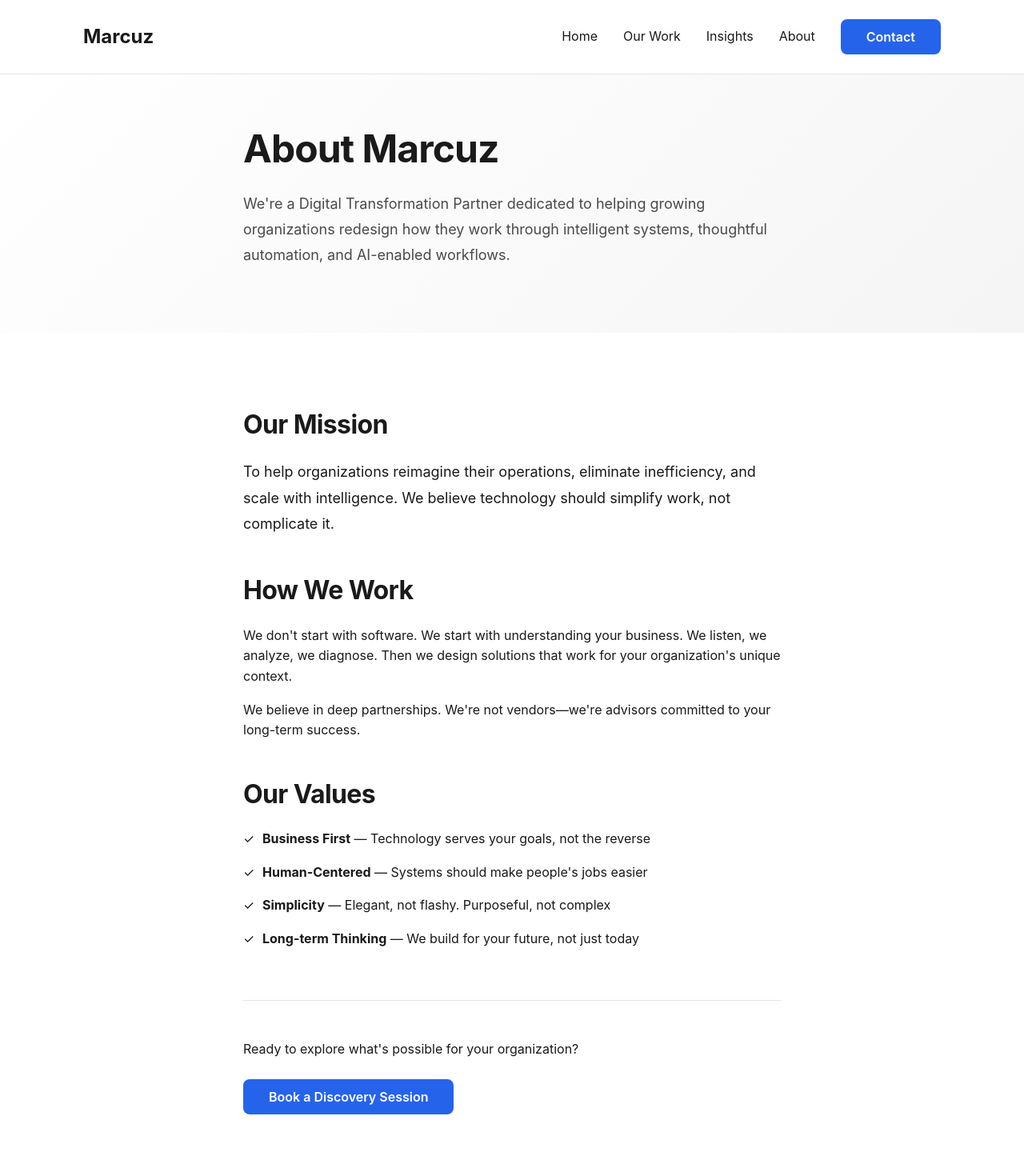
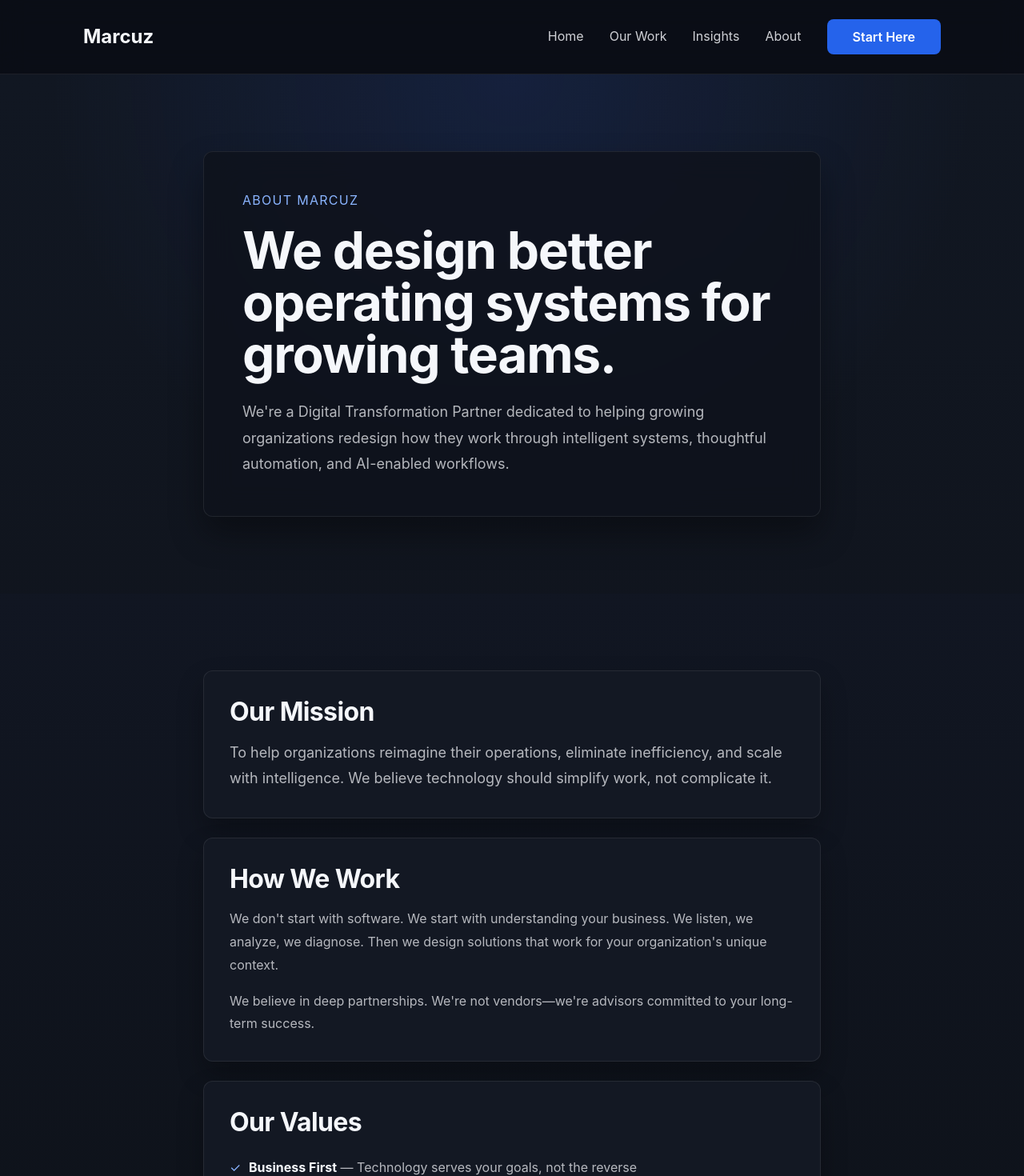
Before and after one commit to E0993599799/marcuz-website, a Next.js app: page /about in a window 1280 px wide. Shown: the top 1470 px of the page at 80% size. Built offline with nearby package versions, Linux system fonts and the light colour scheme.

Commit message:
feat: apply dark redesign and project review flow

```diff
--- a/src/app/about/page.tsx
+++ b/src/app/about/page.tsx
@@ -5,63 +5,76 @@ export const metadata = {
   description: 'Learn about Marcuz, our mission, and how we approach digital transformation work.',
 };
 
+const values = [
+  'Business First — Technology serves your goals, not the reverse',
+  'Human-Centered — Systems should make people\'s jobs easier',
+  'Simplicity — Elegant, not flashy. Purposeful, not complex',
+  'Long-term Thinking — We build for your future, not just today',
+];
+
 export default function AboutPage() {
   return (
-    <div>
-      <section style={{ paddingTop: 'var(--spacing-2xl)', paddingBottom: 'var(--spacing-2xl)', background: 'linear-gradient(135deg, var(--color-white) 0%, var(--color-gray-warm) 100%)' }}>
-        <div className="container" style={{ maxWidth: '800px' }}>
-          <h1 style={{ fontSize: 'var(--font-size-display-lg)', marginBottom: 'var(--space-6)' }}>About Marcuz</h1>
-          <p style={{ fontSize: 'var(--font-size-lg)', color: 'var(--color-text-secondary)', lineHeight: 'var(--line-height-relaxed)' }}>
-            We're a Digital Transformation Partner dedicated to helping growing organizations redesign how they work through intelligent systems, thoughtful automation, and AI-enabled workflows.
+    <main className="dark-canvas">
+      <section className="section-padding" style={{ paddingTop: 'var(--spacing-3xl)', paddingBottom: 'var(--spacing-3xl)' }}>
+        <div className="container" style={{ maxWidth: '900px' }}>
+          <div className="dark-panel" style={{ padding: 'var(--space-12)' }}>
+            <p className="dark-eyebrow" style={{ marginBottom: 'var(--space-4)' }}>
+              About Marcuz
             </p>
+            <h1 style={{ fontSize: 'clamp(3rem, 5vw, 4.8rem)', marginBottom: 'var(--space-6)', lineHeight: 1.02 }}>
+              We design better operating systems for growing teams.
+            </h1>
+            <p className="dark-copy" style={{ fontSize: 'var(--font-size-lg)', lineHeight: 'var(--line-height-relaxed)', maxWidth: '760px', marginBottom: 0 }}>
+              We're a Digital Transformation Partner dedicated to helping growing organizations redesign how they work through
+              intelligent systems, thoughtful automation, and AI-enabled workflows.
+            </p>
+          </div>
         </div>
       </section>
 
-      <section className="section-padding">
-        <div className="container" style={{ maxWidth: '800px' }}>
-          <h2 style={{ marginBottom: 'var(--space-6)' }}>Our Mission</h2>
-          <p style={{ fontSize: 'var(--font-size-lg)', marginBottom: 'var(--space-12)', lineHeight: 'var(--line-height-relaxed)' }}>
-            To help organizations reimagine their operations, eliminate inefficiency, and scale with intelligence. We believe technology should simplify work, not complicate it.
+      <section className="section-padding dark-section">
+        <div className="container" style={{ maxWidth: '900px' }}>
+          <div className="dark-card" style={{ padding: 'var(--space-8)', marginBottom: 'var(--space-6)' }}>
+            <h2 style={{ marginBottom: 'var(--space-4)' }}>Our Mission</h2>
+            <p className="dark-copy" style={{ fontSize: 'var(--font-size-lg)', marginBottom: 0, lineHeight: 'var(--line-height-relaxed)' }}>
+              To help organizations reimagine their operations, eliminate inefficiency, and scale with intelligence. We believe
+              technology should simplify work, not complicate it.
             </p>
+          </div>
 
-          <h2 style={{ marginBottom: 'var(--space-6)' }}>How We Work</h2>
-          <p style={{ marginBottom: 'var(--space-4)' }}>
-            We don't start with software. We start with understanding your business. We listen, we analyze, we diagnose. Then we design solutions that work for your organization's unique context.
+          <div className="dark-card" style={{ padding: 'var(--space-8)', marginBottom: 'var(--space-6)' }}>
+            <h2 style={{ marginBottom: 'var(--space-4)' }}>How We Work</h2>
+            <p className="dark-copy" style={{ marginBottom: 'var(--space-4)', lineHeight: 'var(--line-height-relaxed)' }}>
+              We don't start with software. We start with understanding your business. We listen, we analyze, we diagnose.
+              Then we design solutions that work for your organization's unique context.
             </p>
-          <p style={{ marginBottom: 'var(--space-12)' }}>
+            <p className="dark-copy" style={{ marginBottom: 0, lineHeight: 'var(--line-height-relaxed)' }}>
               We believe in deep partnerships. We're not vendors—we're advisors committed to your long-term success.
             </p>
+          </div>
 
+          <div className="dark-card" style={{ padding: 'var(--space-8)' }}>
             <h2 style={{ marginBottom: 'var(--space-6)' }}>Our Values</h2>
-          <ul style={{ listStyle: 'none', padding: 0, marginBottom: 'var(--space-12)' }}>
-            <li style={{ paddingLeft: 'var(--space-6)', marginBottom: 'var(--space-4)', position: 'relative' }}>
-              <span style={{ position: 'absolute', left: 0 }}>✓</span>
-              <strong>Business First</strong> — Technology serves your goals, not the reverse
+            <ul style={{ listStyle: 'none', padding: 0, marginBottom: 0, display: 'grid', gap: 'var(--space-4)' }}>
+              {values.map((value) => (
+                <li key={value} style={{ paddingLeft: 'var(--space-6)', position: 'relative' }}>
+                  <span style={{ position: 'absolute', left: 0, color: '#8ab4ff' }}>✓</span>
+                  <span className="dark-copy"><strong style={{ color: '#f5f7fb' }}>{value.split(' — ')[0]}</strong> — {value.split(' — ')[1]}</span>
                 </li>
-            <li style={{ paddingLeft: 'var(--space-6)', marginBottom: 'var(--space-4)', position: 'relative' }}>
-              <span style={{ position: 'absolute', left: 0 }}>✓</span>
-              <strong>Human-Centered</strong> — Systems should make people's jobs easier
-            </li>
-            <li style={{ paddingLeft: 'var(--space-6)', marginBottom: 'var(--space-4)', position: 'relative' }}>
-              <span style={{ position: 'absolute', left: 0 }}>✓</span>
-              <strong>Simplicity</strong> — Elegant, not flashy. Purposeful, not complex
-            </li>
-            <li style={{ paddingLeft: 'var(--space-6)', marginBottom: 'var(--space-4)', position: 'relative' }}>
-              <span style={{ position: 'absolute', left: 0 }}>✓</span>
-              <strong>Long-term Thinking</strong> — We build for your future, not just today
-            </li>
+              ))}
             </ul>
+          </div>
 
-          <div style={{ marginTop: 'var(--spacing-2xl)', paddingTop: 'var(--space-12)', borderTop: '1px solid var(--color-border)' }}>
-            <p style={{ marginBottom: 'var(--space-6)' }}>
+          <div style={{ marginTop: 'var(--space-12)', paddingTop: 'var(--space-12)', borderTop: '1px solid rgba(255,255,255,0.08)' }}>
+            <p className="dark-copy" style={{ marginBottom: 'var(--space-6)' }}>
               Ready to explore what's possible for your organization?
             </p>
-            <Link href="/discovery">
-              <button className="btn-primary">Book a Discovery Session</button>
+            <Link href="/discovery" className="btn-primary">
+              Start Here
             </Link>
           </div>
         </div>
       </section>
-    </div>
+    </main>
   );
 }
--- a/src/components/Header.tsx
+++ b/src/components/Header.tsx
@@ -10,10 +10,9 @@ export function Header() {
         position: 'sticky',
         top: 0,
         zIndex: 100,
-        background: 'var(--color-white)',
-        borderBottom: '1px solid var(--color-border)',
-        backdropFilter: 'blur(10px)',
-        backgroundColor: 'rgba(255, 255, 255, 0.95)',
+        background: 'rgba(10, 14, 22, 0.78)',
+        borderBottom: '1px solid rgba(255, 255, 255, 0.08)',
+        backdropFilter: 'blur(16px)',
       }}
     >
       <div className="container">
@@ -26,20 +25,18 @@ export function Header() {
             minHeight: '64px',
           }}
         >
-          {/* Logo */}
           <Link href="/">
             <span
               style={{
                 fontSize: 'var(--font-size-h3)',
                 fontWeight: 'var(--font-weight-bold)',
-                color: 'var(--color-text-primary)',
+                color: '#f5f7fb',
               }}
             >
               Marcuz
             </span>
           </Link>
 
-          {/* Nav Links */}
           <div
             style={{
               display: 'flex',
@@ -47,16 +44,16 @@ export function Header() {
               alignItems: 'center',
             }}
           >
-            <Link href="/" style={{ color: 'var(--color-text-primary)' }}>
+            <Link href="/" style={{ color: 'rgba(245, 247, 251, 0.84)' }}>
               {content.nav.home}
             </Link>
-            <Link href="/work" style={{ color: 'var(--color-text-primary)' }}>
+            <Link href="/work" style={{ color: 'rgba(245, 247, 251, 0.84)' }}>
               {content.nav.work}
             </Link>
-            <Link href="/insights" style={{ color: 'var(--color-text-primary)' }}>
+            <Link href="/insights" style={{ color: 'rgba(245, 247, 251, 0.84)' }}>
               {content.nav.insights}
             </Link>
-            <Link href="/about" style={{ color: 'var(--color-text-primary)' }}>
+            <Link href="/about" style={{ color: 'rgba(245, 247, 251, 0.84)' }}>
               {content.nav.about}
             </Link>
             <button className="btn-primary">
--- a/src/content/copy.json
+++ b/src/content/copy.json
@@ -9,7 +9,7 @@
     "work": "Our Work",
     "insights": "Insights",
     "about": "About",
-    "contact": "Contact"
+    "contact": "Start Here"
   },
   "hero": {
     "headline": "Technology should make work effortless.",
@@ -98,17 +98,17 @@
     ]
   },
   "discovery": {
-    "headline": "Ready to rethink how your business works?",
-    "subheading": "Let's explore what's possible with a tailored discovery session.",
-    "formTitle": "Book Your Discovery Session",
+    "headline": "Start with a project review.",
+    "subheading": "We map the friction, identify the highest-impact fixes, and decide whether there is a fit before any build work begins.",
+    "formTitle": "Request a Project Review",
     "formFields": [
       { "name": "fullName", "label": "Full Name", "type": "text", "required": true },
       { "name": "email", "label": "Email Address", "type": "email", "required": true },
       { "name": "company", "label": "Company Name", "type": "text", "required": true },
       { "name": "industry", "label": "Industry", "type": "select", "required": true },
-      { "name": "challenge", "label": "What's your biggest challenge?", "type": "textarea", "required": true }
+      { "name": "challenge", "label": "What's the biggest friction right now?", "type": "textarea", "required": true }
     ],
-    "submitButton": "Schedule Discovery"
+    "submitButton": "Request Review"
   },
   "footer": {
     "tagline": "Helping organizations redesign how work gets done.",
--- a/src/styles/globals.css
+++ b/src/styles/globals.css
@@ -151,7 +151,7 @@ body {
   font-size: var(--font-size-base);
   line-height: var(--line-height-normal);
   color: var(--color-text-primary);
-  background-color: var(--color-background);
+  background-color: #0f1117;
 }
 
 h1, h2, h3, h4, h5, h6 {
@@ -276,6 +276,74 @@ input:focus, textarea:focus, select:focus {
   }
 }
 
+.btn-secondary {
+  background-color: transparent;
+  color: var(--color-white);
+  border: 1px solid rgba(255, 255, 255, 0.18);
+  padding: var(--space-4) var(--space-8);
+  height: 44px;
+  font-weight: var(--font-weight-semibold);
+  font-size: var(--font-size-base);
+  display: inline-flex;
+  align-items: center;
+  justify-content: center;
+  border-radius: var(--button-radius);
+}
+
+.btn-secondary:hover {
+  background-color: rgba(255, 255, 255, 0.08);
+  color: var(--color-white);
+  transform: scale(1.02);
+}
+
+.dark-canvas {
+  background: radial-gradient(circle at top, rgba(52, 102, 255, 0.12), transparent 30%), linear-gradient(180deg, #111722 0%, #0f1117 100%);
+  color: #f5f7fb;
+}
+
+.dark-section {
+  background: linear-gradient(180deg, rgba(17, 22, 34, 0.96) 0%, rgba(13, 17, 23, 0.98) 100%);
+  color: #f5f7fb;
+}
+
+.dark-section-alt {
+  background: linear-gradient(180deg, rgba(21, 27, 40, 0.94) 0%, rgba(16, 20, 30, 0.98) 100%);
+  color: #f5f7fb;
+}
+
+.dark-panel {
+  background: rgba(15, 19, 28, 0.84);
+  border: 1px solid rgba(255, 255, 255, 0.08);
+  border-radius: var(--card-radius);
+  box-shadow: 0 22px 40px rgba(0, 0, 0, 0.35);
+  backdrop-filter: blur(18px);
+}
+
+.dark-card {
+  background: rgba(20, 25, 36, 0.92);
+  border: 1px solid rgba(255, 255, 255, 0.08);
+  border-radius: var(--card-radius);
+  box-shadow: 0 16px 32px rgba(0, 0, 0, 0.28);
+}
+
+.dark-copy {
+  color: rgba(245, 247, 251, 0.72);
+}
+
+.dark-muted {
+  color: rgba(245, 247, 251, 0.58);
+}
+
+.dark-divider {
+  border-top: 1px solid rgba(255, 255, 255, 0.08);
+}
+
+.dark-eyebrow {
+  color: #8ab4ff;
+  text-transform: uppercase;
+  letter-spacing: 0.08em;
+}
+
 .grid {
   display: grid;
   gap: var(--space-8);
```
Also changed, not shown: src/app/discovery/page.tsx (+44 -45 lines), src/app/page.tsx (+136 -41 lines), src/app/privacy/page.tsx (+49 -24 lines), src/app/work/page.tsx (+59 -66 lines). Lines whose indentation alone changed are shown as unchanged.
